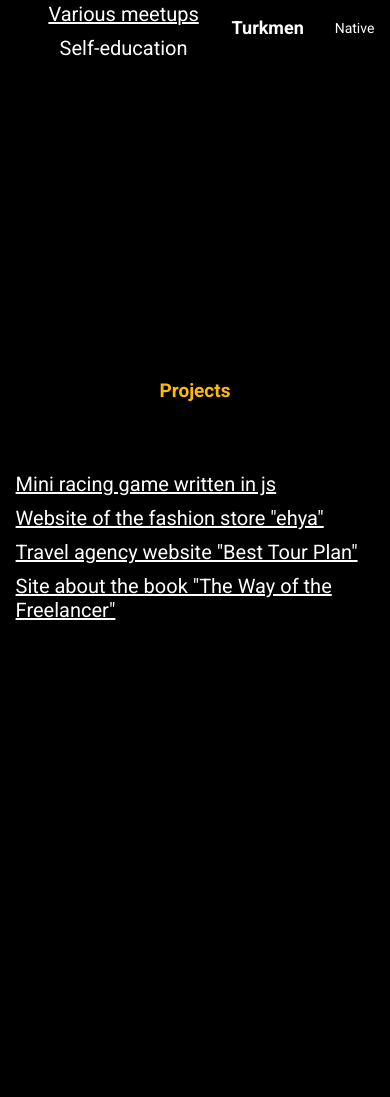
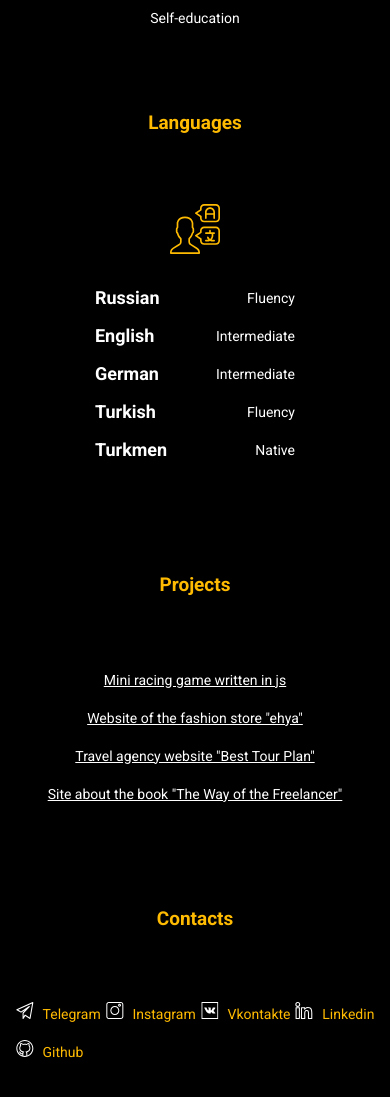
Before and after one commit to Kadyrberdi/rsschool-cv, a plain HTML site: page index.html in a window 390 px wide. Shown: the part 5294-6391 px from the top of the page. Before the commit the page ends 6056 px from the top, so only its background shows below. Drawn offline with Linux system fonts and the light colour scheme.

Commit message:
feat: add media styles for mobile and tablet

```diff
--- a/index.html
+++ b/index.html
@@ -49,11 +49,11 @@
             <p class="hero-text__hello_mobile">Web developer</p>
             <h1 class="hero-text__name">Kadyrberdi Nurberdiyev</h1>
             <p class="hero-text__description">
-              I am studying web development and looking for a job. I am a
-              doctor, but this year I decided to start doing something that
-              interests me. I want to improve my skills, learn a lot about Web
-              Development and become a part of frontend community, participate
-              in various projects.
+              I am studying web development and looking for a job. <br />
+              I am a doctor, but this year I decided to start doing something
+              that interests me. I want to improve my skills, learn a lot about
+              Web Development and become a part of frontend community,
+              participate in various projects.
             </p>
           </div>
           <!-- /.hero-text -->
@@ -338,7 +338,6 @@
     <section class="languages_and_education">
       <div class="container languages_and_education__container">
         <div class="education">
-          <div class="container">
           <h3 class="title education__title">Education</h3>
           <ul class="education__cards">
             <li class="education__card education__card_1">
@@ -349,14 +348,14 @@
                   alt="foto: education icon"
                 />
               </div>
-                <a class="education__text" href="https://rs.school/js/"
+              <a class="text education__text" href="https://rs.school/js/"
                 >Now : The Rolling Scopes / JavaScript/Front-end</a
               >
             </li>
             <!-- /.education__card1 -->
             <li class="education__card education__card_2">
               <a
-                  class="education__text"
+                class="text education__text"
                 href="https://drive.google.com/file/d/1FW9CvgF708yV5n5KxXcRLCmmvTqBV6eQ/view?usp=sharing"
                 >Glo academy / Web Start</a
               >
@@ -364,20 +363,18 @@
             <!-- /.education__card2 -->
             <li class="education__card education__card_3">
               <a
-                  class="education__text"
+                class="text education__text"
                 href="https://drive.google.com/file/d/1W6YrSKXe8VE0kZPnNLFMrGYs-7MBZ0Wf/view?usp=sharing"
                 >Various meetups</a
               >
             </li>
             <!-- /.education__card3 -->
             <li class="education__card education__card_4">
-                <span class="education__text">Self-education</span>
+              <span class="text education__text">Self-education</span>
             </li>
             <!-- /.education__card4 -->
           </ul>
           <!-- /.education__cards -->
-          </div>
-          <!-- /.container -->
         </div>
         <!-- /.education -->
         <div class="languages__speaking">
@@ -424,7 +421,7 @@
         <ul class="projects__cards">
           <li class="projects__card">
             <a
-              class="projects__text"
+              class="text projects__text"
               href="https://kadyrberdi.github.io/NeedForJs/"
               >Mini racing game written in js</a
             >
@@ -432,7 +429,7 @@
           <!-- /.projects__card -->
           <li class="projects__card">
             <a
-              class="projects__text"
+              class="text projects__text"
               href="https://kadyr-nurberdiyev.ru/fashion"
               >Website of the fashion store "ehya"</a
             >
@@ -440,7 +437,7 @@
           <!-- /.projects__card -->
           <li class="projects__card">
             <a
-              class="projects__text"
+              class="text projects__text"
               href="https://kadyr-nurberdiyev.ru/best-tour"
               >Travel agency website "Best Tour Plan"</a
             >
@@ -449,7 +446,7 @@
           <li class="projects__card">
             <a
               href="https://kadyr-nurberdiyev.ru/freelance-way"
-              class="projects__text"
+              class="text projects__text"
               >Site about the book "The Way of the Freelancer"</a
             >
           </li>
@@ -457,7 +454,71 @@
         </ul>
         <!-- /.projects__cards -->
       </div>
+      <!-- /.container -->
     </section>
     <!-- /.projects -->
+    <section class="contacts">
+      <div class="container">
+        <h3 class="title contacts__title">Contacts</h3>
+        <ul class="contacts__cards">
+          <li class="contacts__card">
+            <a class="contacts__logo" href="https://t.me/web_dev_tm"
+              ><img src="img/telegram.svg" alt="icon:telegram"
+            /></a>
+            <a class="text contacts__text" href="https://t.me/web_dev_tm"
+              >Telegram</a
+            >
+          </li>
+          <!-- /.contacts__card -->
+          <li class="contacts__card">
+            <a
+              class="contacts__logo"
+              href="https://www.instagram.com/web_dev_tm/"
+              ><img src="img/instagram.svg" alt="icon:instagram"
+            /></a>
+            <a
+              class="text contacts__text"
+              href="https://www.instagram.com/web_dev_tm/"
+              >Instagram</a
+            >
+          </li>
+          <!-- /.contacts__card -->
+          <li class="contacts__card">
+            <a class="contacts__logo" href="https://vk.com/web_dev_tm"
+              ><img src="img/vk.svg" alt="icon:vk"
+            /></a>
+            <a class="text contacts__text" href="https://vk.com/web_dev_tm"
+              >Vkontakte</a
+            >
+          </li>
+          <!-- /.contacts__card -->
+          <li class="contacts__card">
+            <a
+              class="contacts__logo"
+              href="https://www.linkedin.com/in/webdevtm/"
+              ><img src="img/linkedin.svg" alt="icon:linkedin"
+            /></a>
+            <a
+              href="https://www.linkedin.com/in/webdevtm/"
+              class="text contacts__text"
+              >Linkedin</a
+            >
+          </li>
+          <!-- /.contacts__card -->
+          <li class="contacts__card">
+            <a class="contacts__logo" href="https://github.com/Kadyrberdi"
+              ><img src="img/github.svg" alt="icon:github"
+            /></a>
+            <a href="https://github.com/Kadyrberdi" class="text contacts__text"
+              >Github</a
+            >
+          </li>
+          <!-- /.contacts__card -->
+        </ul>
+        <!-- /.contacts__cards -->
+      </div>
+      <!-- /.container -->
+    </section>
+    <!-- /.contacts -->
   </body>
 </html>
--- a/sass/_media.sass
+++ b/sass/_media.sass
@@ -25,6 +25,11 @@
         line-height: 48px
       &__button
         padding: 20px 80px
+
+.languages
+  &__speaking
+    &_card
+      width: 200px
 
 @media ( max-width: 768px )
   .container
@@ -56,8 +61,16 @@
     &__card2
       margin-top: 136px
 
-  .languages, .education
+  .languages,
     margin-bottom: 120px
+    &__cards
+      grid-template-columns: 1fr 1fr
+      text-align: center
+  .languages_and_education, .projects,
+    margin-bottom: 120px
+  .contacts
+    margin-bottom: 80px
+  .education
     &__cards
       grid-template-columns: 1fr 1fr
       text-align: center
@@ -81,6 +94,21 @@
   .certificate
     width: 200px
     height: 280px
+
+  .education
+    width: 300px
+  .languages
+    &__speaking
+      &_card
+        width: 200px
+  .projects__cards
+    text-align: center
+  .contacts
+    &__text
+      font-size: 16px
+      line-height: 27px
+    &__logo
+      margin-right: 5px
 
 @media ( max-width: 576px )
   .container
@@ -111,16 +139,28 @@
       &__button
         padding: 12px 60px
 
-  .skills, .education
+  .skills,
     margin-bottom: 100px
     &__cards
       grid-template-columns: 1fr
       text-align: center
     &__card2
       margin-top: 0
+  .education
+    margin: auto
+    &__cards
+      grid-template-columns: 1fr
+      text-align: center
+    &__card2
+      margin-top: 0
+  .languages_and_education
+    margin-bottom: 100px
 
   .languages
     margin-bottom: 100px
+    &__speaking
+      &_card
+        margin: auto
     &__cards
       grid-template-columns: 1fr
     &__russian, &__english, &__deutsch, &__turkish, &__turkmen
@@ -143,11 +183,14 @@
   .text
     font-size: 14px
     line-height: 28px
-  .certificates
-    flex-direction: column
-    align-items: center
-    justify-content: space-between
-  .certificate
-    width: 100%
-    height: 100%
-    margin-bottom: 25px
+
+  .languages_and_education, .projects,
+    margin-bottom: 100px
+  .contacts
+    margin-bottom: 60px
+  .languages_and_education
+    &__container
+      flex-direction: column
+  .contacts
+    &__cards
+      flex-wrap: wrap
--- /dev/null
+++ b/sass/blocks/_contacts.sass
@@ -0,0 +1,21 @@
+.contacts
+  margin-bottom: 100px
+  &__cards
+    display: flex
+    flex-direction: row
+    justify-content: space-between
+    padding: 0
+    list-style: none
+    text-decoration: none
+    color: inherit
+  &__card
+    list-style: none
+    color: inherit
+    margin-bottom: 10px
+  &__text
+    text-decoration: none
+    color: $gold
+    font-size: 20px
+    line-height: 24px
+  &__logo
+    margin-right: 20px
--- a/sass/style.sass
+++ b/sass/style.sass
@@ -16,5 +16,7 @@
 @import 'blocks/education'
 //Блок- projects
 @import 'blocks/projects'
+//Блок- contacts
+@import 'blocks/contacts'
 //media
 @import 'media'
```
Also changed, not shown: css/style.css, 1 other file. Lines whose indentation alone changed are shown as unchanged.
